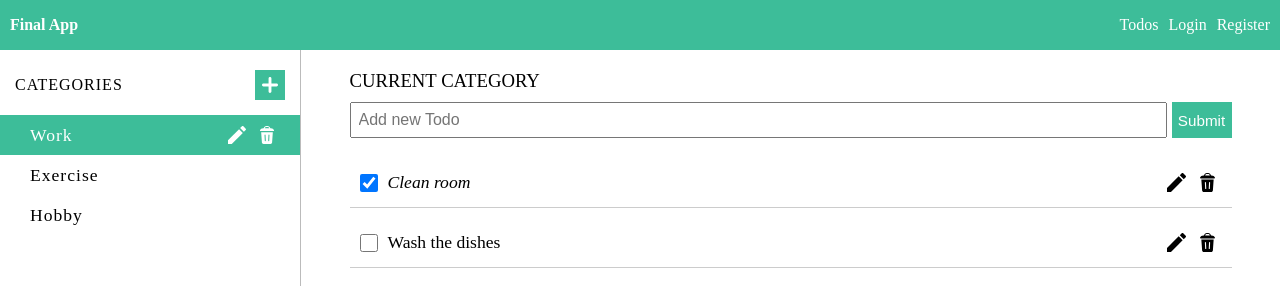
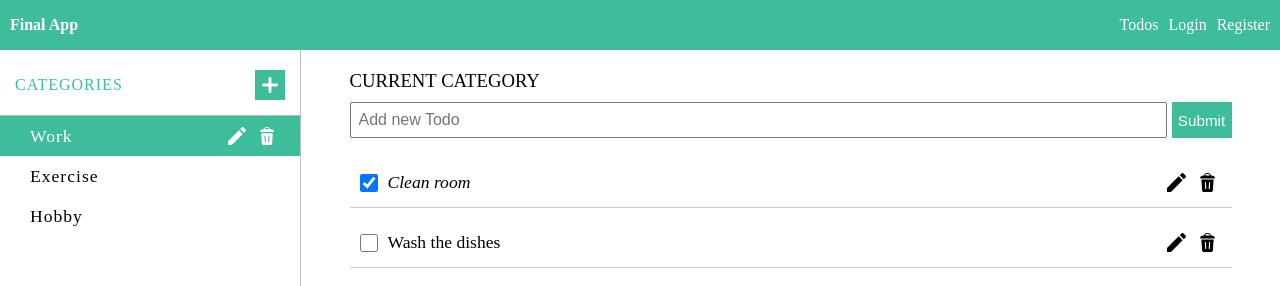
Before and after one commit to patrik-pk/todo-app, a React (Create React App) app: page /todos in a window 1280 px wide. Shown: the top 286 px of the page. Built offline with nearby package versions, Linux system fonts and the light colour scheme.

Commit message:
more styling done on sidebar

```diff
--- a/src/styles/sidebar/sidebar.css
+++ b/src/styles/sidebar/sidebar.css
@@ -46,20 +46,19 @@
   -webkit-box-align: center;
       -ms-flex-align: center;
           align-items: center;
-  margin-top: 20px;
-  margin-bottom: 15px;
-  padding: 0 15px;
+  padding: 20px 15px 15px 15px;
+  color: #3dbd99;
 }
 
 .sidebar .categories-top.active {
-  margin-bottom: 0;
+  padding-bottom: 0;
 }
 
 .sidebar .categories-top .categories-heading {
-  font-weight: lighter;
   text-transform: uppercase;
   letter-spacing: 1px;
   font-size: 1rem;
+  font-weight: normal;
 }
 
 .sidebar .categories-top .new-category-btn {
@@ -127,6 +126,10 @@
   height: 16px;
 }
 
+.sidebar .categories {
+  border-top: 1px #bbb solid;
+}
+
 .sidebar .categories .category-item {
   position: relative;
 }
--- a/src/styles/sidebar/sidebar.scss
+++ b/src/styles/sidebar/sidebar.scss
@@ -4,9 +4,9 @@
 $sidebar-bg: white;
 
 // Categories Top
-$categories-top-mt: 20px;
-$categories-top-mb: 15px;
 $categories-top-padding-horizontal: 15px;
+$categories-top-padding-top: 20px;
+$categories-top-padding-bottom: 15px;
 $categories-heading-font-size: 1rem;
 $add-icon-size: 16px; // for both plus & minus
 
@@ -40,19 +40,21 @@ $category-option-size: 18px;
         display: flex;
         justify-content: space-between;
         align-items: center;
-        margin-top: $categories-top-mt;
-        margin-bottom: $categories-top-mb;
-        padding: 0 $categories-top-padding-horizontal;
+        padding: $categories-top-padding-top
+                 $categories-top-padding-horizontal
+                 $categories-top-padding-bottom
+                 $categories-top-padding-horizontal;
+        color: $color-primary;
         &.active {
-            margin-bottom: 0;
+            padding-bottom: 0;
         }
 
         // Categories Heading
         .categories-heading {
-            font-weight: lighter;
             text-transform: uppercase;
             letter-spacing: 1px;
             font-size: $categories-heading-font-size;
+            font-weight: normal;
         }
 
         // New Category Button (Plus, Minus)
@@ -112,6 +114,7 @@ $category-option-size: 18px;
 
     // Categories (ul)
     .categories {
+        border-top: 1px #bbb solid;
 
         // Category Item (li)
         .category-item {
--- a/src/styles/todos/todos.css
+++ b/src/styles/todos/todos.css
@@ -83,20 +83,19 @@
   -webkit-box-align: center;
       -ms-flex-align: center;
           align-items: center;
-  margin-top: 20px;
-  margin-bottom: 15px;
-  padding: 0 15px;
+  padding: 20px 15px 15px 15px;
+  color: #3dbd99;
 }
 
 .todo-page .sidebar .categories-top.active {
-  margin-bottom: 0;
+  padding-bottom: 0;
 }
 
 .todo-page .sidebar .categories-top .categories-heading {
-  font-weight: lighter;
   text-transform: uppercase;
   letter-spacing: 1px;
   font-size: 1rem;
+  font-weight: normal;
 }
 
 .todo-page .sidebar .categories-top .new-category-btn {
@@ -162,6 +161,10 @@
 .todo-page .sidebar .category-form .category-submit-btn .icon {
   width: 16px;
   height: 16px;
+}
+
+.todo-page .sidebar .categories {
+  border-top: 1px #bbb solid;
 }
 
 .todo-page .sidebar .categories .category-item {
```
Also changed, not shown: 2 other files (tests, documents, lock files or other folders).
